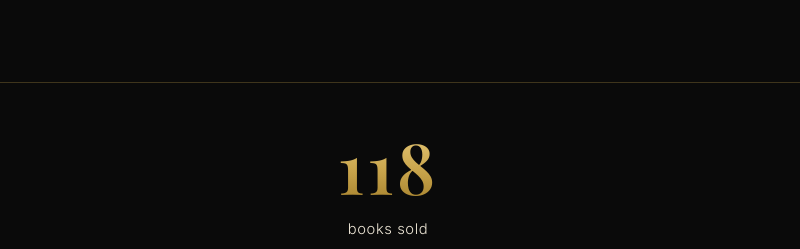
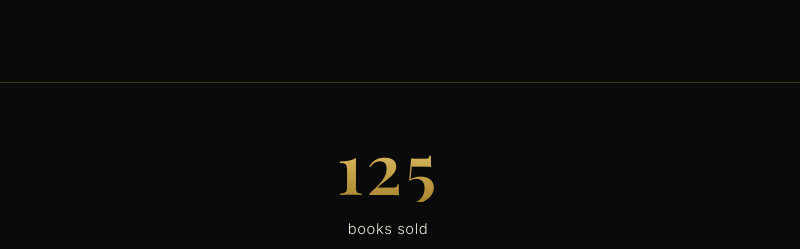
Before and after one commit to readdisonjr/readdisonjr.github.io, a plain HTML site: page index.html in a window 1280 px wide. Shown: the part 1620-1869 px from the top of the page, without its empty margins (252-1052 px from the left). Drawn offline with nearby package versions, Linux system fonts and the light colour scheme.

Commit message:
Books sold counter: 125

```diff
--- a/index.html
+++ b/index.html
@@ -72,7 +72,7 @@
 
 <section class="sales-count" style="padding:48px 0;text-align:center">
   <div class="wrap">
-    <p style="margin:0;font-family:var(--serif);font-size:clamp(2.6rem,7vw,4.4rem);font-weight:600;letter-spacing:.04em;line-height:1;background:linear-gradient(180deg,var(--gold-hi) 0%,var(--gold) 55%,var(--gold-lo) 100%);-webkit-background-clip:text;background-clip:text;color:transparent">118</p>
+    <p style="margin:0;font-family:var(--serif);font-size:clamp(2.6rem,7vw,4.4rem);font-weight:600;letter-spacing:.04em;line-height:1;background:linear-gradient(180deg,var(--gold-hi) 0%,var(--gold) 55%,var(--gold-lo) 100%);-webkit-background-clip:text;background-clip:text;color:transparent">125</p>
     <p style="margin:14px 0 0;color:var(--ink);font-size:.92rem;letter-spacing:.04em">books sold</p>
     <p style="margin:10px 0 0;color:var(--muted);font-size:.78rem;letter-spacing:.08em">as of November 14, 2026</p>
   </div>
```
